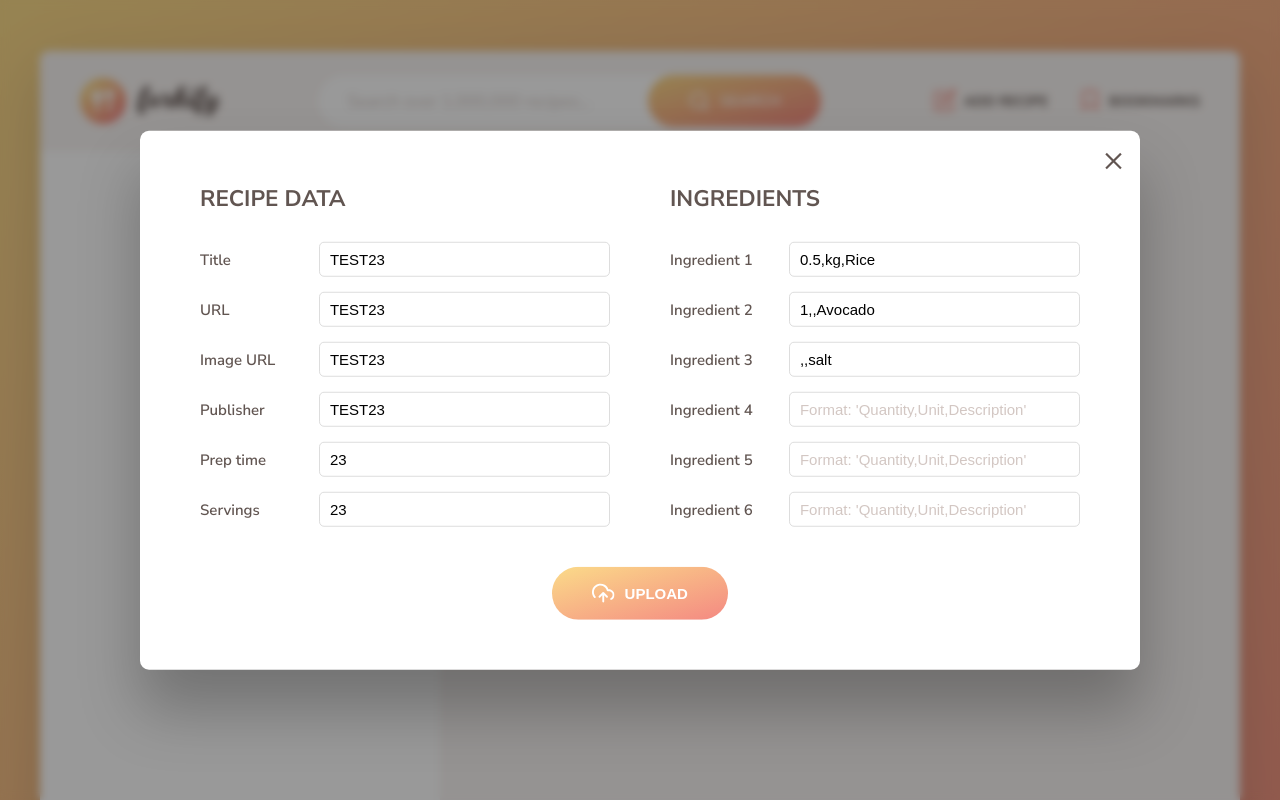
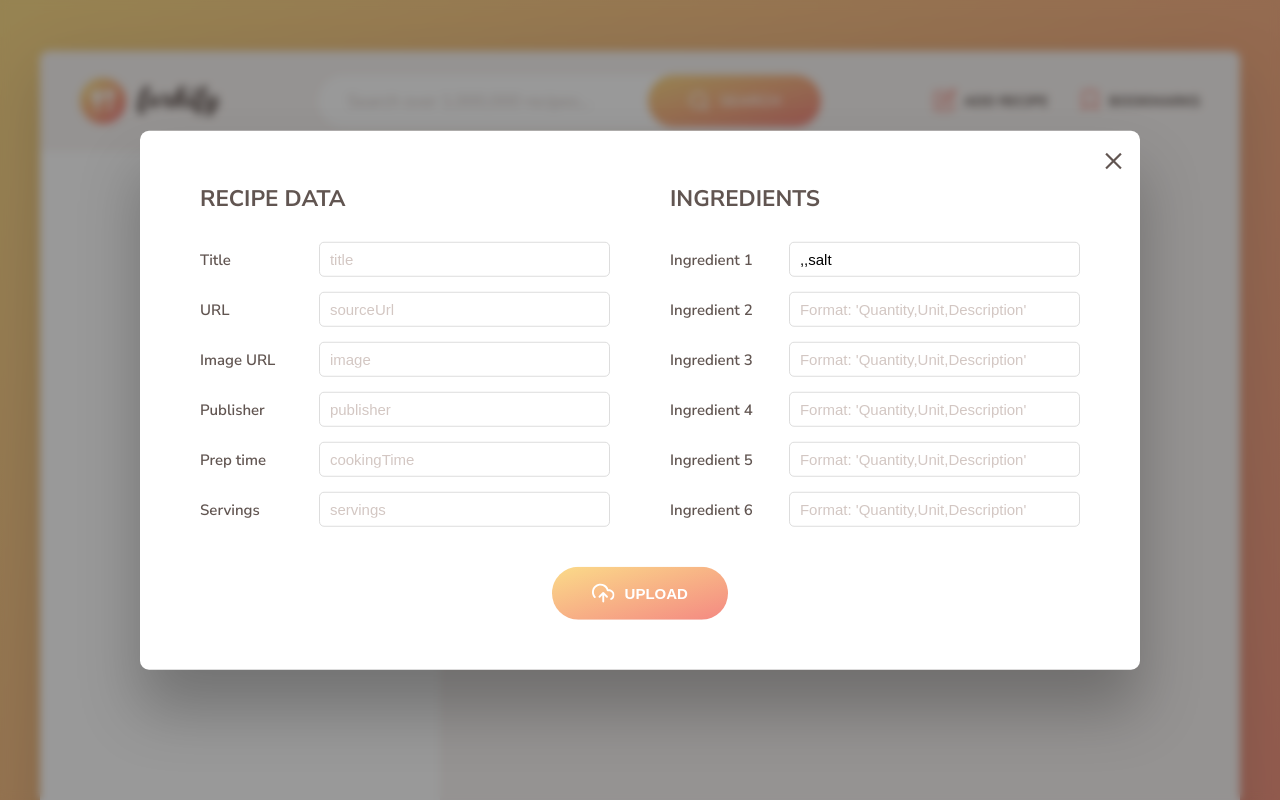
Before and after one commit to nikpri1/time-to-cook, a website built with Parcel: page index.html in a window 1280 px wide. Both pictures are taken after a click on the button "ADD RECIPE". Shown: the top 800 px of the page. Built offline with nearby package versions, Linux system fonts and the light colour scheme.

Commit message:
initial data in the form fixed

```diff
--- a/index.html
+++ b/index.html
@@ -120,17 +120,6 @@
             </svg>
           </button> -->
         </div>
-
-        <p class="copyright">
-          &copy; Copyright by
-          <a
-            class="twitter-link"
-            target="_blank"
-            href="https://twitter.com/jonasschmedtman"
-            >Jonas Schmedtmann</a
-          >. Use for learning or your portfolio. Don't use to teach. Don't claim
-          as your own.
-        </p>
       </div>
 
       <div class="recipe">
@@ -263,24 +252,44 @@
         <div class="upload__column">
           <h3 class="upload__heading">Recipe data</h3>
           <label>Title</label>
-          <input value="TEST23" required name="title" type="text" />
+          <input placeholder="title" required name="title" type="text" />
           <label>URL</label>
-          <input value="TEST23" required name="sourceUrl" type="text" />
+          <input
+            placeholder="sourceUrl"
+            required
+            name="sourceUrl"
+            type="text"
+          />
           <label>Image URL</label>
-          <input value="TEST23" required name="image" type="text" />
+          <input placeholder="image" required name="image" type="text" />
           <label>Publisher</label>
-          <input value="TEST23" required name="publisher" type="text" />
+          <input
+            placeholder="publisher"
+            required
+            name="publisher"
+            type="text"
+          />
           <label>Prep time</label>
-          <input value="23" required name="cookingTime" type="number" />
+          <input
+            placeholder="cookingTime"
+            required
+            name="cookingTime"
+            type="number"
+          />
           <label>Servings</label>
-          <input value="23" required name="servings" type="number" />
+          <input
+            placeholder="servings"
+            required
+            name="servings"
+            type="number"
+          />
         </div>
 
         <div class="upload__column">
           <h3 class="upload__heading">Ingredients</h3>
           <label>Ingredient 1</label>
           <input
-            value="0.5,kg,Rice"
+            value=",,salt"
             type="text"
             required
             name="ingredient-1"
@@ -288,14 +297,12 @@
           />
           <label>Ingredient 2</label>
           <input
-            value="1,,Avocado"
             type="text"
             name="ingredient-2"
             placeholder="Format: 'Quantity,Unit,Description'"
           />
           <label>Ingredient 3</label>
           <input
-            value=",,salt"
             type="text"
             name="ingredient-3"
             placeholder="Format: 'Quantity,Unit,Description'"
```
